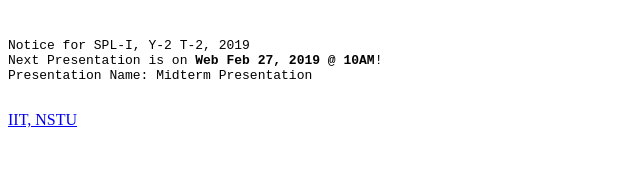
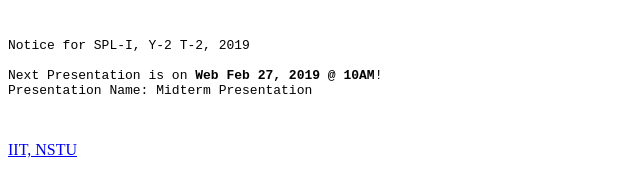
Before and after one commit to IIT-NSTU/spl-guidance, a plain HTML site: page index.html in a window 1280 px wide. Shown: the whole page, without its empty margins (0-640 px from the left). Drawn offline with Linux system fonts and the light colour scheme.

Commit message:
Update index.html

```diff
--- a/index.html
+++ b/index.html
@@ -2,9 +2,9 @@
 <body>
 <pre>
 
-Notice for SPL-I, Y-2 T-2, 2019
+Notice for SPL-I, Y-2 T-2, 2019<br/>
 Next Presentation is on <b>Web Feb 27, 2019 @ 10AM</b>!
-Presentation Name: Midterm Presentation
+Presentation Name: Midterm Presentation<br/>
 
 </pre>
 <a href="https://iit-nstu.github.io/">IIT, NSTU</a>
```
